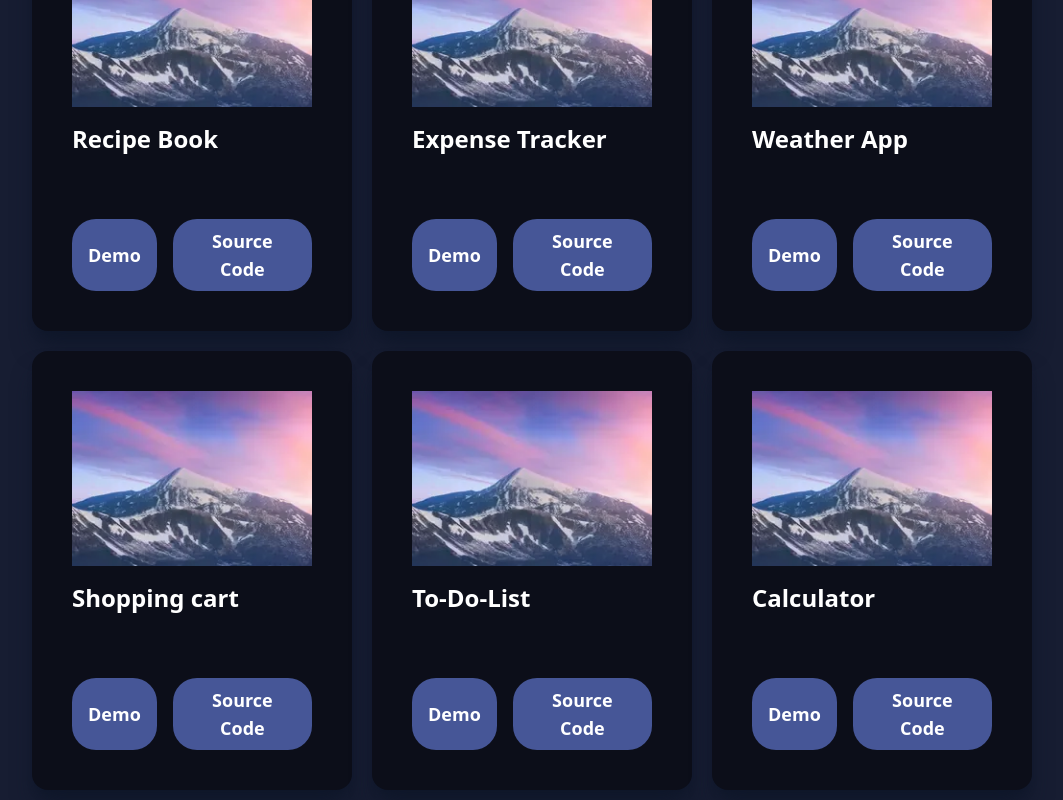
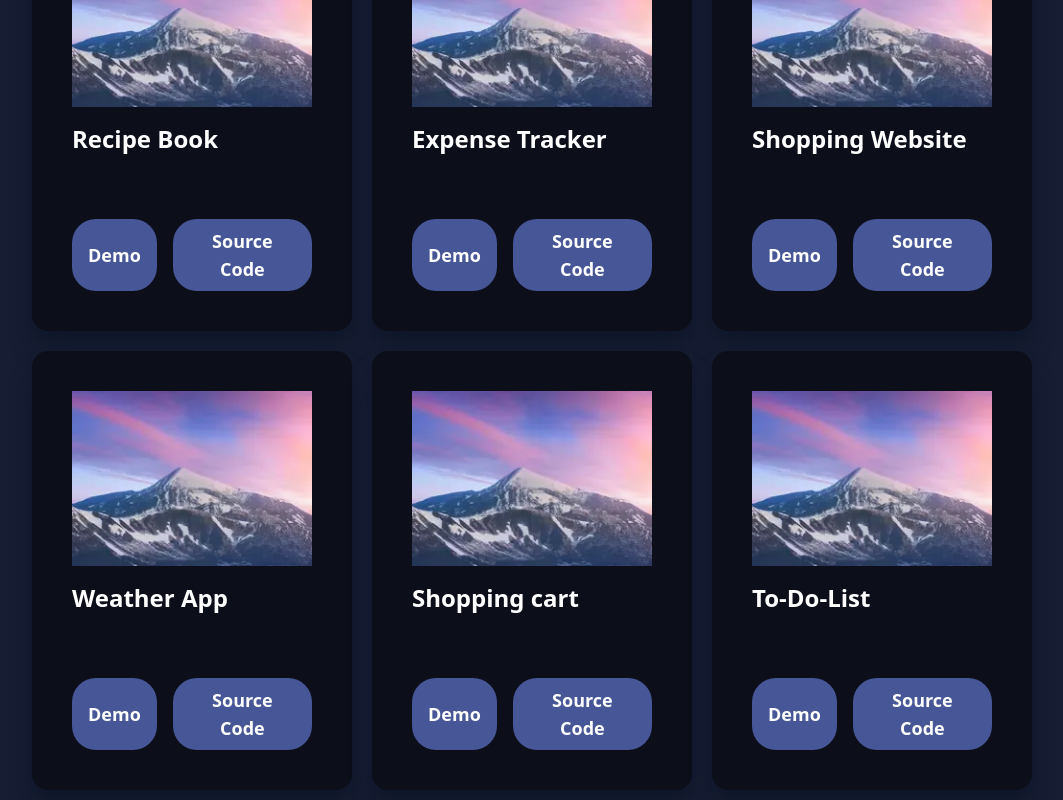
Before and after one commit to Javeria-Ahmed9/JaveriaAhmed-Portfolio, a React (Vite) app: page / in a window 1280 px wide. Shown: the part 2020-2820 px from the top of the page, without its empty margins (96-1159 px from the left). Built offline with nearby package versions, Linux system fonts and the light colour scheme.

Commit message:
project added

```diff
--- a/src/Components/Projects/Projects.jsx
+++ b/src/Components/Projects/Projects.jsx
@@ -14,6 +14,11 @@ const Projects = () => {
           title="Expense Tracker"
           demoref="https://expense-tracker-app-javeriaahmed.vercel.app/"
           coderef="https://github.com/Javeria-Ahmed9/ExpenseTracker-App.git"
+        />
+        <ProjectCard
+          title="Shopping Website"
+          demoref="https://shoppingwebsite3.netlify.app/"
+          coderef="https://github.com/Javeria-Ahmed9/Shopping-Website.git"
         />
         <ProjectCard
           title="Weather App"
```
